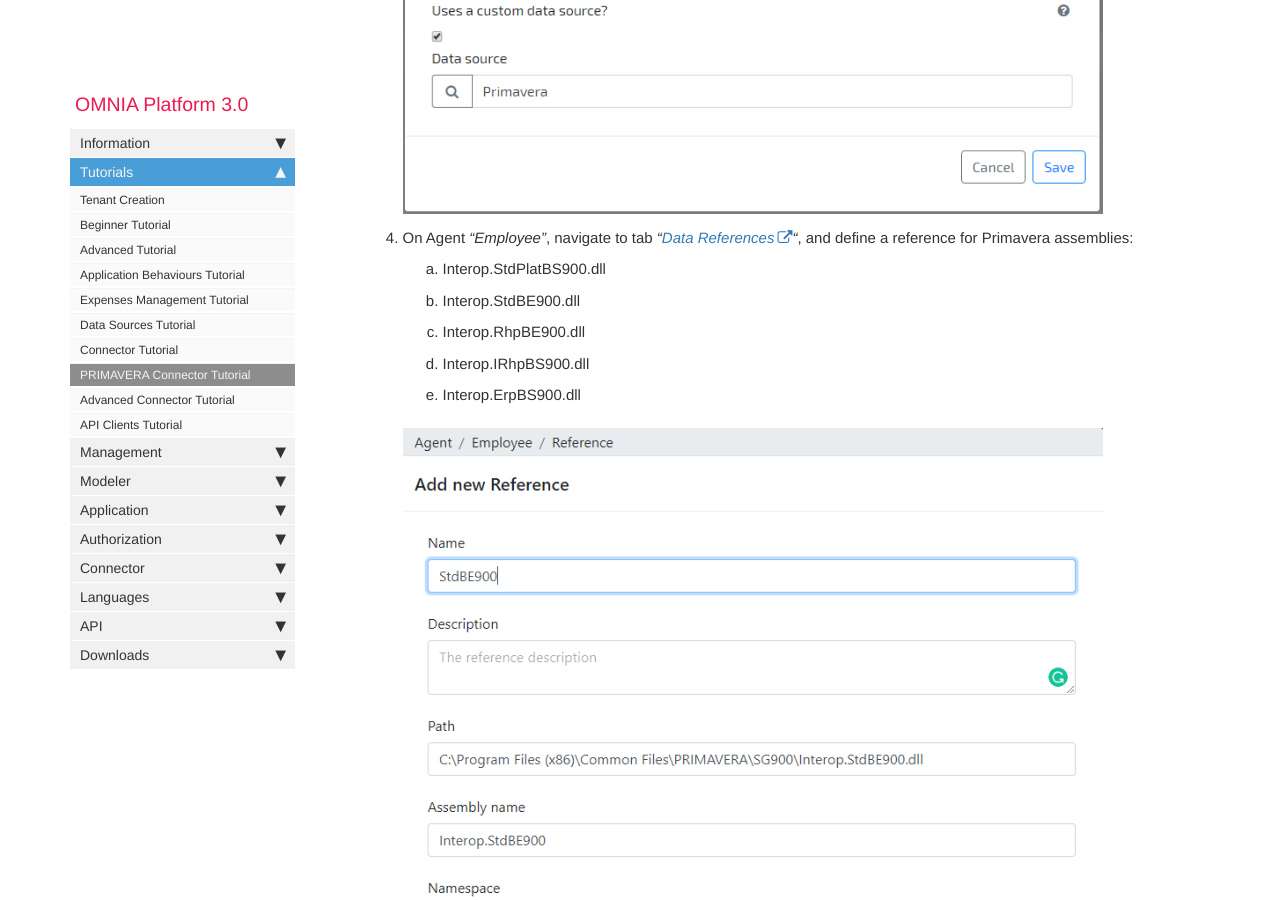
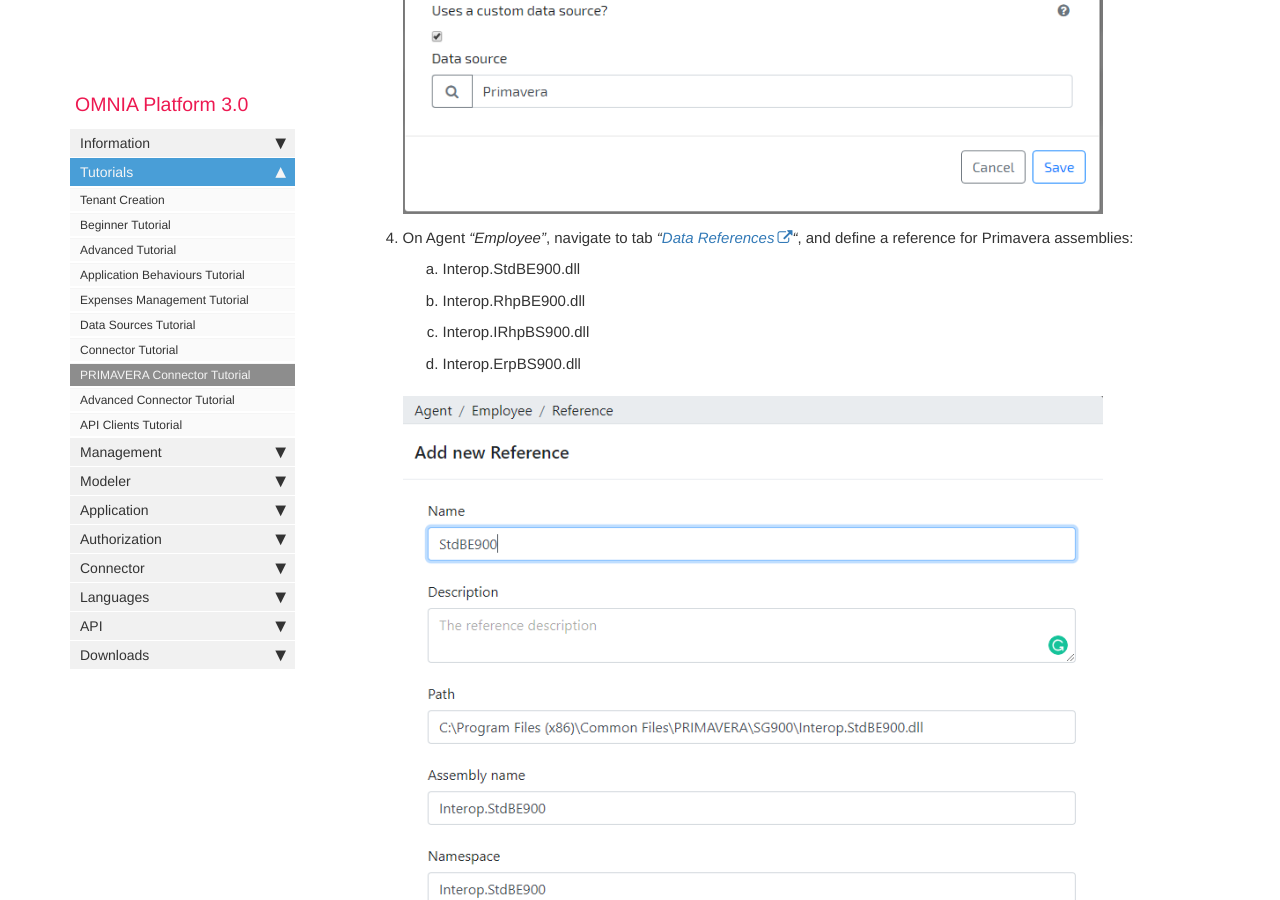
Before and after one commit to daniel8lopes/omnia3, a Jekyll site: the page built from docs/pages/omnia3/Tutorials/omnia3_primaveraconnectortutorial.md, in a window 1280 px wide and 900 px high, scrolled down 2175 px. Built offline with Jekyll 4.4.1, drawn with Linux system fonts in a browser that asks for light colours; nearby versions of some CDN libraries; comment, search, counter and statistics services are not loaded.

Commit message:
Update omnia3_primaveraconnectortutorial.md

```diff
--- a/docs/pages/omnia3/Tutorials/omnia3_primaveraconnectortutorial.md
+++ b/docs/pages/omnia3/Tutorials/omnia3_primaveraconnectortutorial.md
@@ -53,11 +53,10 @@ This tutorial also requires an access to [Primavera ERP](https://pt.primaverabss
 
 4. On Agent *"Employee"*, navigate to tab *"[Data References](https://docs.numbersbelieve.com/omnia3_modeler_references.html)"*, and define a reference for Primavera assemblies:
 
-    1. Interop.StdPlatBS900.dll
-    2. Interop.StdBE900.dll
-    3. Interop.RhpBE900.dll
-    4. Interop.IRhpBS900.dll
-    5. Interop.ErpBS900.dll
+    1. Interop.StdBE900.dll
+    2. Interop.RhpBE900.dll
+    3. Interop.IRhpBS900.dll
+    4. Interop.ErpBS900.dll
 
     ![Modeler add reference](/images/tutorials/primaveraconnector/add-new-reference.png)
 
```
